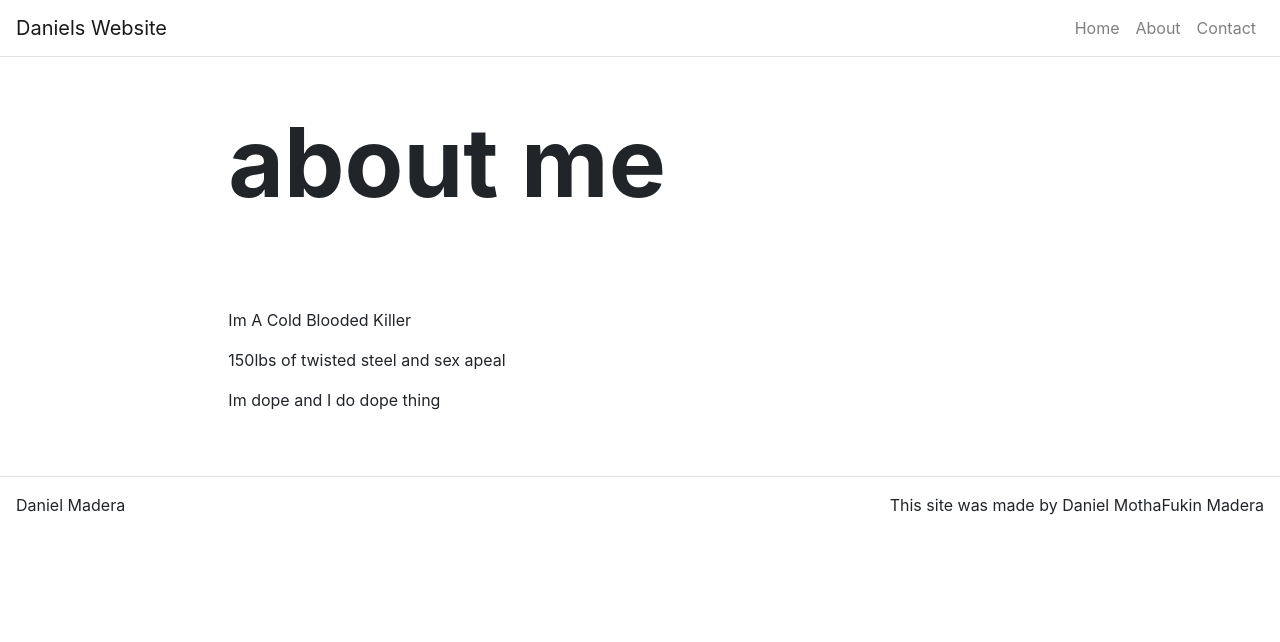
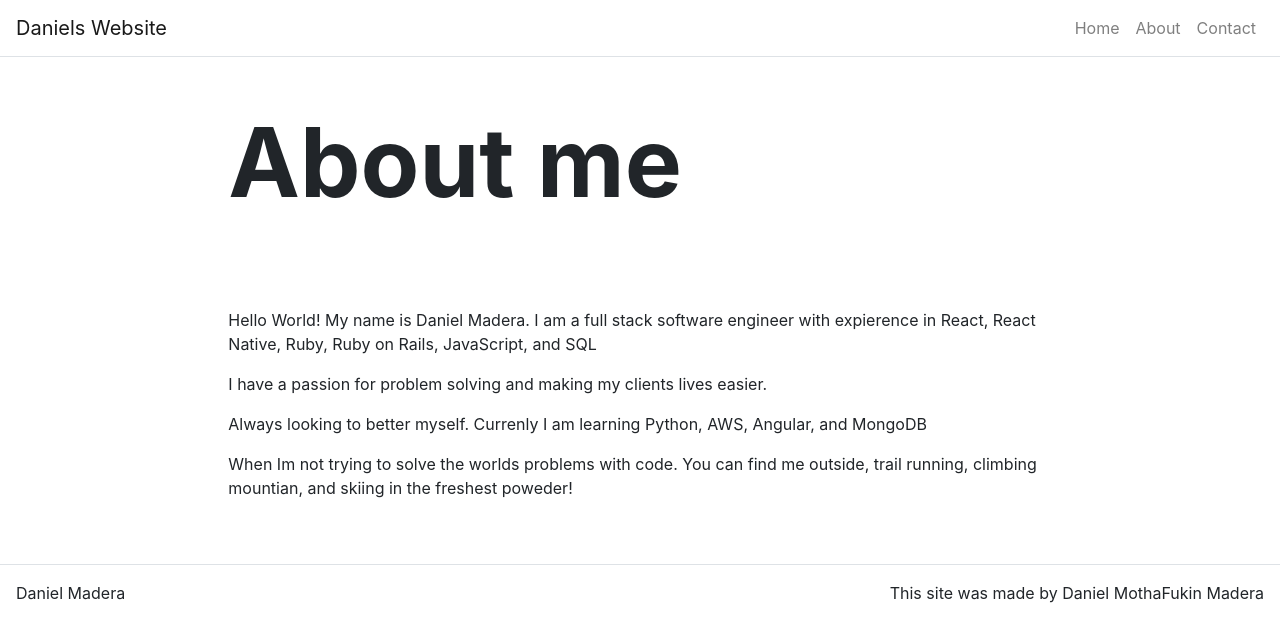
Before and after one commit to dmadera0/personal-site, a React (Create React App) app: page /about in a window 1280 px wide. Shown: the top 642 px of the page. Built offline with nearby package versions, Linux system fonts and the light colour scheme.

Commit message:
added bio to about me

```diff
--- a/src/App.js
+++ b/src/App.js
@@ -28,7 +28,7 @@ class App extends React.Component {
         text: 'closing',
       },
       about: {
-        title: 'about me'
+        title: 'About me'
       },
     contact: {
         title: 'Lets Chat',
--- a/src/pages/AboutPage.js
+++ b/src/pages/AboutPage.js
@@ -9,9 +9,10 @@ function AboutPage(props){
             <Jumbo title={props.title}/>
 
             <Content>
-                <p>Im A Cold Blooded Killer</p>
-                <p>150lbs of twisted steel and sex apeal</p>
-                <p>Im dope and I do dope thing</p>
+                <p>Hello World! My name is Daniel Madera. I am a full stack software engineer with expierence in React, React Native, Ruby, Ruby on Rails, JavaScript, and SQL  </p>
+                <p>I have a passion for problem solving and making my clients lives easier.</p>
+                <p>Always looking to better myself. Currenly I am learning Python, AWS, Angular, and MongoDB</p>
+                <p>When Im not trying to solve the worlds problems with code. You can find me outside, trail running, climbing mountian, and skiing in the freshest poweder!</p>
             </Content>
         </div>
     )
```
Also changed, not shown: 1 other file (tests, documents, lock files or other folders).
